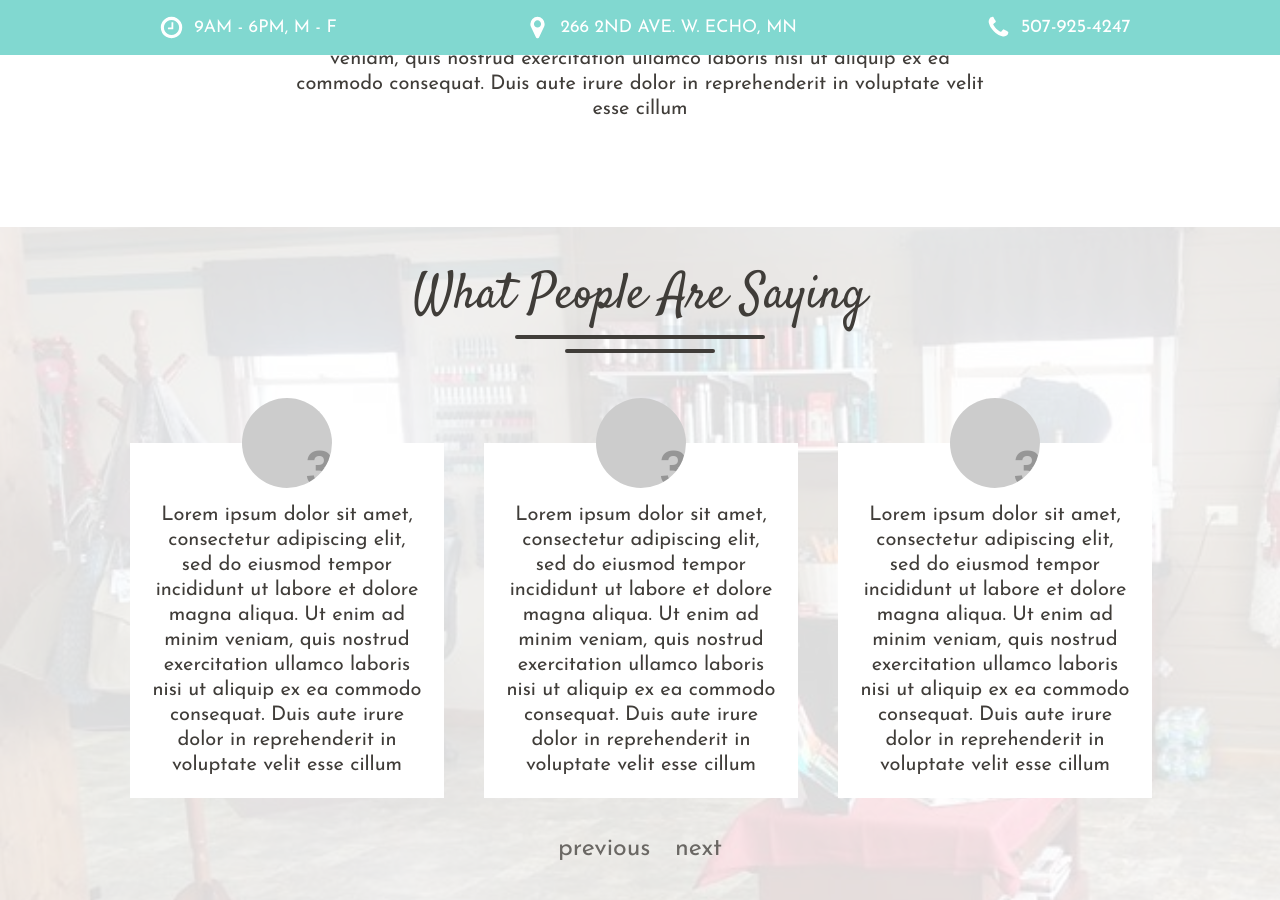
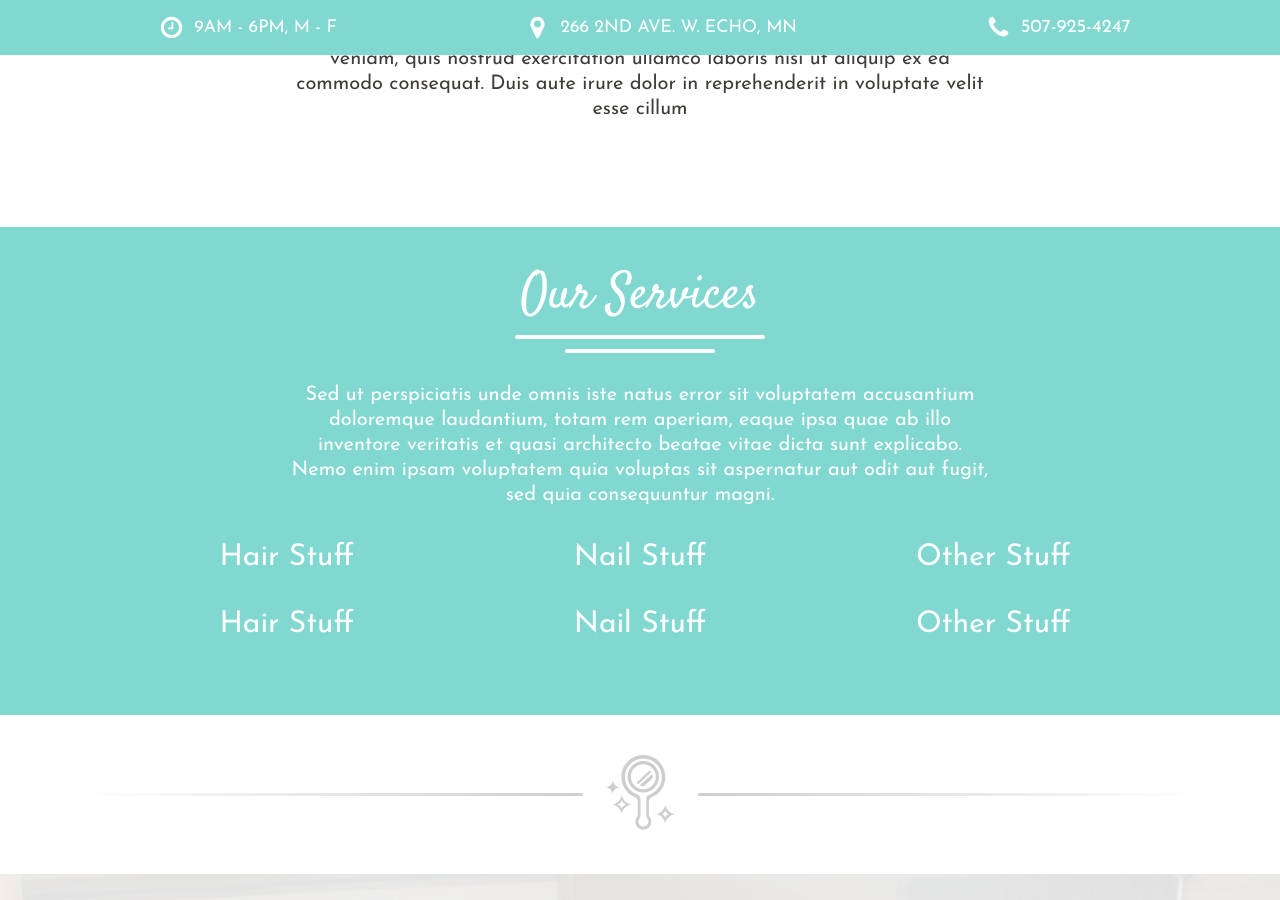
Before and after one commit to alexmacarthur/lavish, a Jekyll site: the page built from index.html, in a window 1280 px wide and 900 px high, scrolled down 1171 px. Built offline with Jekyll 4.4.1, drawn with Linux system fonts in a browser that asks for light colours; nearby versions of some CDN libraries; some of the changed text lies outside the part shown.

Commit message:
add services section.

```diff
--- a/index.html
+++ b/index.html
@@ -13,7 +13,7 @@
 			<li>More</li>
 		</ul>
 
-		<h1>A full-service salon &amp; eager to serve you lavishly.</h1>
+		<h1>A full-service salon eager to serve you lavishly.</h1>
 
 		<h2><a href="#contact" data-wipe="Call &amp; Schedule an Appointment Today">Call &amp; Schedule an Appointment Today</a></h2>
 	</div>
@@ -35,6 +35,38 @@
 
 	</div>
 
+</section>
+
+<section class="Section--products" id="services">
+	<div class="Header Header--white">
+		<h2>Our Services</h2>
+		{% include partial-lines.html %}
+	</div>
+
+	<div class="Container">
+		<p>Sed ut perspiciatis unde omnis iste natus error sit voluptatem accusantium doloremque laudantium, totam rem aperiam, eaque ipsa quae ab illo inventore veritatis et quasi architecto beatae vitae dicta sunt explicabo. Nemo enim ipsam voluptatem quia voluptas sit aspernatur aut odit aut fugit, sed quia consequuntur magni.</p>
+
+		<ul class="ProductList">
+			<li>Hair Stuff</li>
+			<li>Nail Stuff</li>
+			<li>Other Stuff</li>
+			<li>Hair Stuff</li>
+			<li>Nail Stuff</li>
+			<li>Other Stuff</li>
+		</ul>
+	</div>
+</section>
+
+<section class="Section--divider" id="dividerMirror">
+	<div class="Section--wrapper">
+		<aside>
+			<span></span>
+		</aside>
+		<i>{% include svg/icon-mirror.svg %}</i>
+		<aside>
+			<span></span>
+		</aside>
+	</div>
 </section>
 
 <section class="Section--testimonials" id="testimonials">
```
